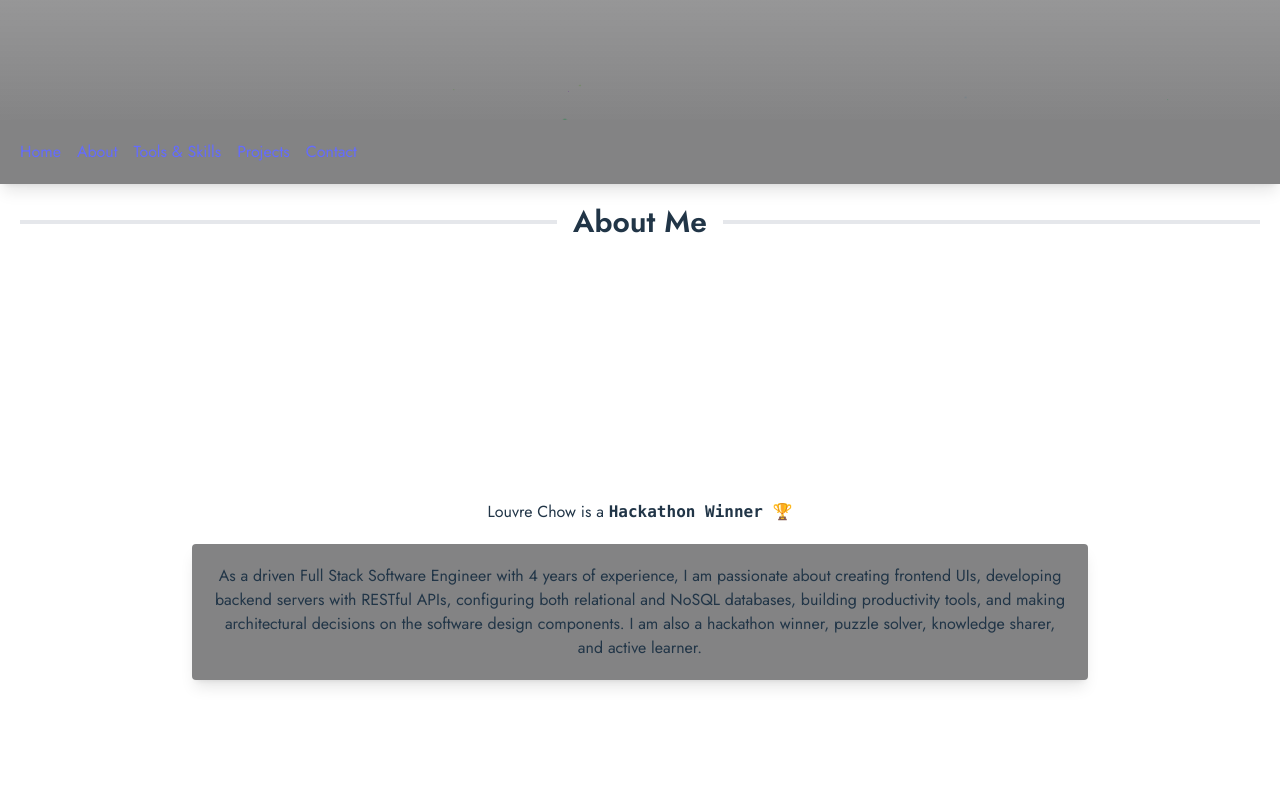
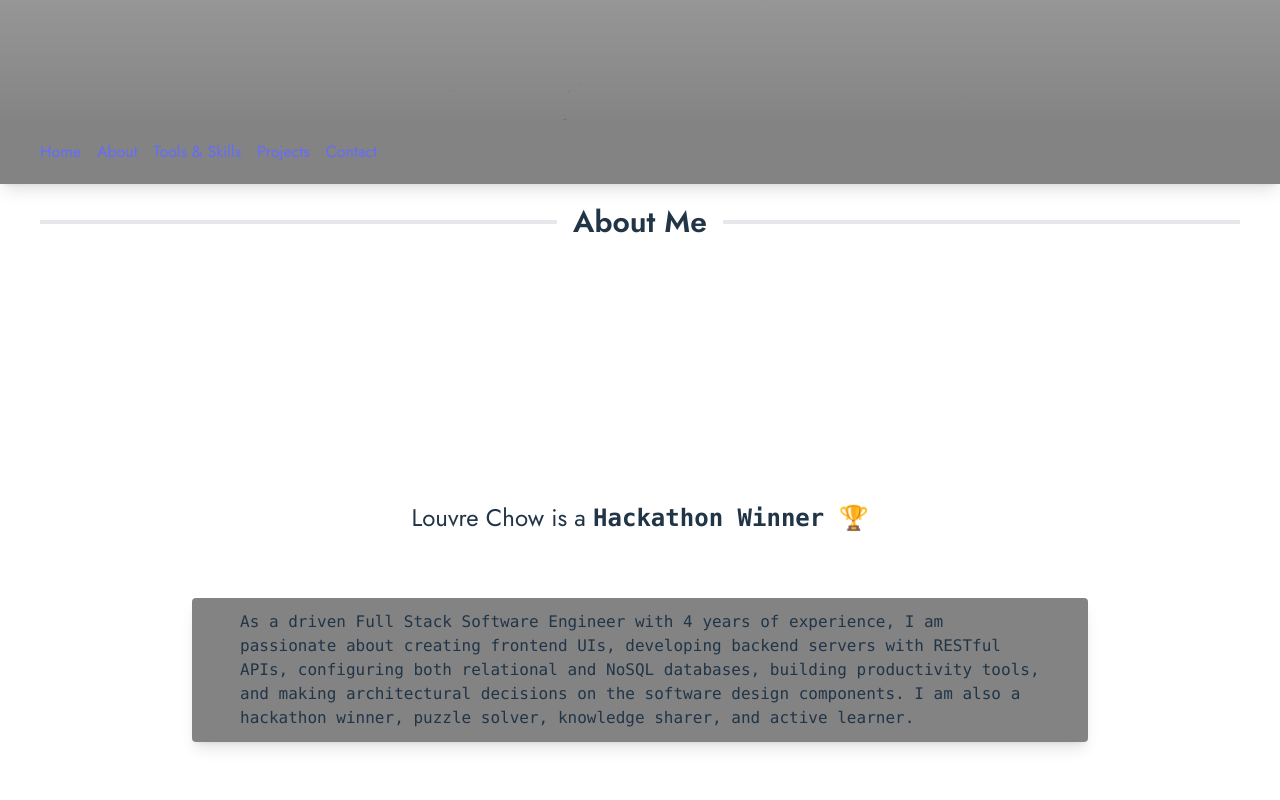
Before and after one commit to louvrecly/portfolio-react, a React (Vite) app: page / in a window 1280 px wide. Shown: the part 680-1480 px from the top of the page. Built offline with nearby package versions, Linux system fonts and the light colour scheme.

Commit message:
chore/styling: adjust styling

```diff
--- a/src/App.tsx
+++ b/src/App.tsx
@@ -48,7 +48,7 @@ const App = () => {
       <div>
         <Section id="about" title="About Me">
           <div className="u-max-w-4xl">
-            <h3 className="u-mb-5">
+            <h3 className="u-my-16 u-text-2xl">
               <span className="u-block sm:u-inline">
                 {aboutData.name} is {identityArticle}
               </span>{' '}
@@ -56,7 +56,7 @@ const App = () => {
             </h3>
 
             <Card>
-              <p className="u-p-5">{aboutData.description}</p>
+              <p className="u-py-3 u-px-6 u-font-mono u-text-start sm:u-px-12">{aboutData.description}</p>
             </Card>
           </div>
         </Section>
@@ -102,17 +102,17 @@ const App = () => {
 
         <Section id="projects" title="Projects">
           <div className="u-max-w-4xl">
-            <ul className="u-flex u-flex-col u-gap-5">
+            <ul className="u-flex u-flex-col u-gap-5 sm:u-gap-10">
               {projects.map((project, index) => (
                 <li key={project.key}>
                   <Card>
                     <div
                       className={`u-flex u-flex-col u-justify-items-stretch ${
-                        index % 2 ? 'md:u-flex-row-reverse' : 'md:u-flex-row'
+                        index % 2 ? 'sm:u-flex-row-reverse' : 'sm:u-flex-row'
                       }`}
                     >
                       {project.image && (
-                        <div className="md:u-w-1/2">
+                        <div className="sm:u-w-1/2">
                           <img
                             className="u-w-full u-h-full u-object-cover"
                             src={project.image}
@@ -120,7 +120,7 @@ const App = () => {
                         </div>
                       )}
 
-                      <div className="u-p-5 md:u-flex-1">
+                      <div className="u-p-5 sm:u-flex-1">
                         <h3 className="u-text-xl u-font-bold">
                           {project.title}
                         </h3>
--- a/src/components/NavBar.tsx
+++ b/src/components/NavBar.tsx
@@ -22,13 +22,12 @@ const NavBar = ({ navItems = [] }: NavBarProps) => {
       <nav className="u-relative u-shadow-lg u-z-10 u-transition-shadow hover:u-shadow-xl">
         <div className="u-bg-zinc-950 u-absolute u-inset-0 u-opacity-50"></div>
 
-        <div className="u-p-2 u-relative sm:u-p-5">
+        <div className="u-p-2 u-relative sm:u-py-5 sm:u-px-10">
           <div className="u-flex u-flex-row-reverse sm:u-hidden">
             <button
               className="u-py-2 u-px-4 u-border-none"
               onClick={toggleDrawer}
             >
-              {/* <FontAwesomeIcon icon="fa-solid fa-bars" /> */}
               <FontAwesomeIcon icon={['fas', 'bars']} />
             </button>
           </div>
--- a/src/components/Section.tsx
+++ b/src/components/Section.tsx
@@ -13,7 +13,7 @@ const Section = ({ title = '', id, children }: SectionProps) => {
       className="u-relative u-min-h-screen u-flex u-flex-col u-scroll-m-16"
     >
       {title && (
-        <h2 className="u-p-5 u-text-3xl u-font-bold u-flex u-items-center u-gap-4">
+        <h2 className="u-p-5 u-text-3xl u-font-bold u-flex u-items-center u-gap-4 sm:u-px-10">
           <span className="u-border-y-2 u-border-inherit u-h-0 u-flex-1"></span>
           <span>{title}</span>
           <span className="u-border-y-2 u-border-inherit u-h-0 u-flex-1"></span>
@@ -22,7 +22,7 @@ const Section = ({ title = '', id, children }: SectionProps) => {
 
       <div
         className={
-          'u-pb-16 u-px-5 u-flex-1 u-flex u-items-center u-justify-center' +
+          'u-pb-16 u-px-5 u-flex-1 u-flex u-items-center u-justify-center sm:u-px-10' +
           (!title ? ' u-pt-16' : '')
         }
       >
```
